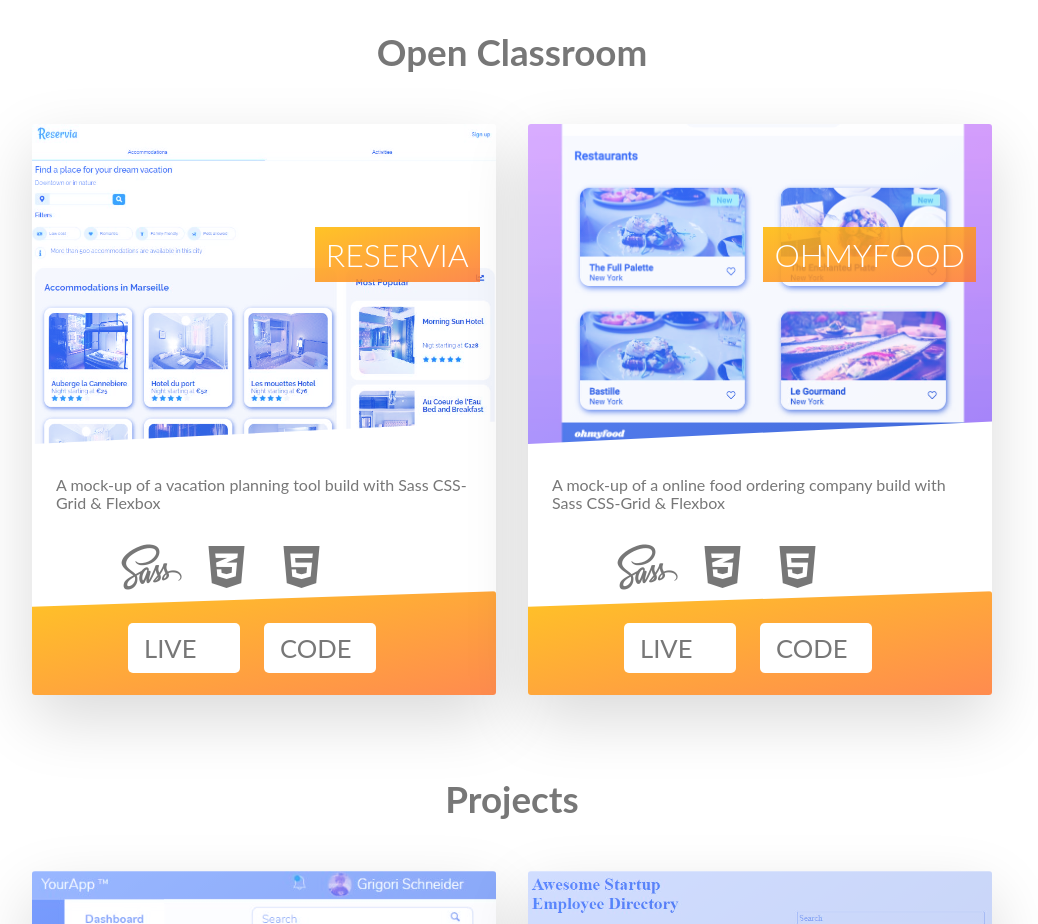
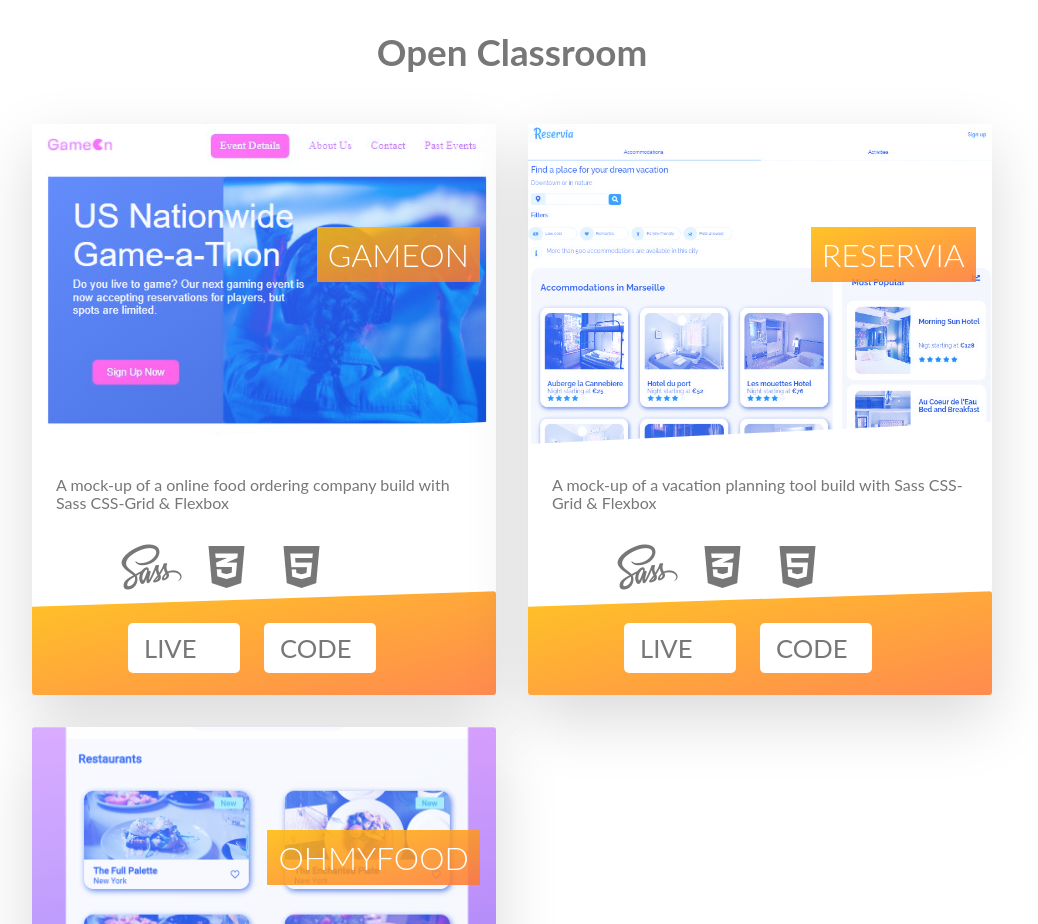
Before and after one commit to GrigoriSchneider/grigorischneider.github.io, a website: page index.html in a window 1280 px wide. Shown: the part 780-1704 px from the top of the page, without its empty margins (0-1038 px from the left). Drawn offline with Linux system fonts and the light colour scheme.

Commit message:
added gameon

```diff
--- a/index.html
+++ b/index.html
@@ -51,6 +51,35 @@
 
     <div class="section-oc" id="ocprojects">
         <h2 class="heading-secondary">Open Classroom</h2>
+
+        <div class="card card9">
+
+            <div class="card__picture card__picture--9">
+                &nbsp;
+            </div>
+
+            <h4 class="card__heading">
+                <span class="card__heading-span card__heading-span--1">GameOn</span>
+            </h4>
+
+            <div class="card__text">
+                <p>A mock-up of a online food ordering company build with Sass CSS-Grid & Flexbox </p>
+            </div>
+
+            <div class="card__details">
+                <i class="fab fa-sass"></i>
+                <i class="fab fa-css3-alt"></i>
+                <i class="fab fa-html5"></i>
+            </div>
+
+            <div class="card__cta">
+
+                <a href="https://github.com/GrigoriSchneider/gameon/tree/gh-pages" class="btn btn--white btn1"
+                    target="_blank">Live</a>
+                <a href="https://github.com/GrigoriSchneider/gameon" target="_blank"
+                    class="btn btn--white btn2">Code</a>
+            </div>
+        </div>
 
         <!-- 1 -->
         <div class="card card7">
--- a/sass/base/_card.scss
+++ b/sass/base/_card.scss
@@ -98,6 +98,13 @@
                 $color-primary-dark
             ), url(../img/ohmyfood.jpg);
         }
+        &--9 {
+            background-image:   linear-gradient(
+                to right bottom,
+                $color-primary-light,
+                $color-primary-dark
+            ), url(../img/gameon.jpg);
+        }
     }
 
     //
--- a/sass/base/_ocprojects.scss
+++ b/sass/base/_ocprojects.scss
@@ -25,10 +25,13 @@
         grid-template-columns: 1fr 26rem  26rem 26rem  1fr;
 
         .card7{
-            grid-column: 2/3;
+            grid-column: 3/4;
         }
         .card8{
-            grid-column: 3/4;
+            grid-column: 4/5;
+        }
+        .card9{
+            grid-column: 2/3;
         }
     //     .card3{
     //         grid-column: 4/5;
```
Also changed, not shown: css/style.css, img/gameon.jpg (added).
